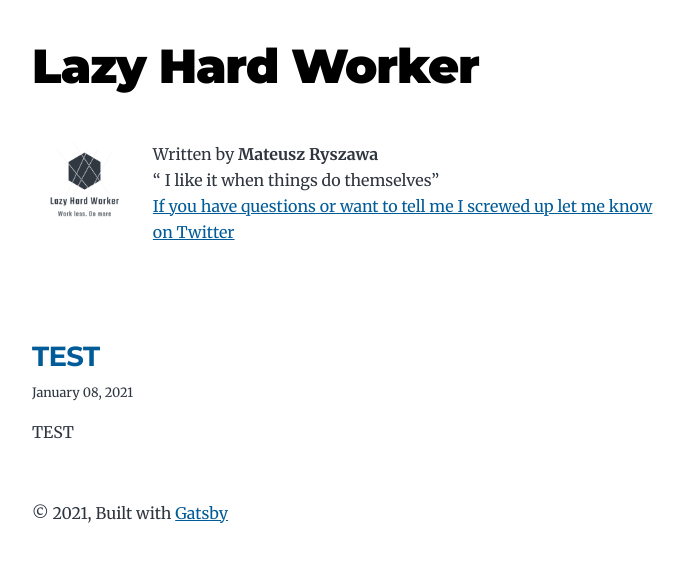
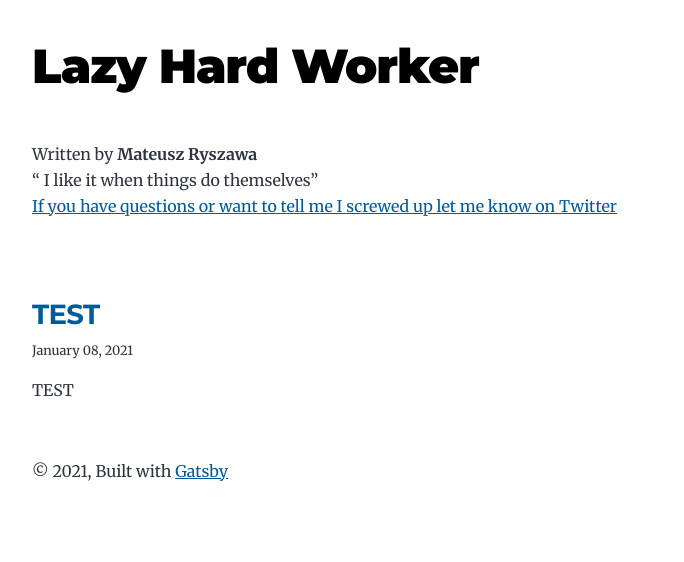
Before and after one commit to Ri-szi/firstblog, a Gatsby site: page / in a window 1280 px wide. Shown: the whole page, without its empty margins (292-976 px from the left). Built offline with nearby package versions, Linux system fonts and the light colour scheme; Gatsby itself is replaced by a stand-in of ours.

Commit message:
remove logo

```diff
--- a/src/components/bio.js
+++ b/src/components/bio.js
@@ -7,14 +7,14 @@
 
 import React from "react"
 import { useStaticQuery, graphql } from "gatsby"
-import Image from "gatsby-image"
+// import Image from "gatsby-image"
 
 const Bio = () => {
   const data = useStaticQuery(graphql`
     query BioQuery {
       avatar: file(absolutePath: { regex: "/LZH-logo.png/" }) {
         childImageSharp {
-          fixed(width: 120, height: 120, quality: 95) {
+          fixed(quality: 95) {
             ...GatsbyImageSharpFixed
           }
         }
@@ -37,11 +37,11 @@ const Bio = () => {
   const author = data.site.siteMetadata?.author
   const social = data.site.siteMetadata?.social
 
-  const avatar = data?.avatar?.childImageSharp?.fixed
+  // const avatar = data?.avatar?.childImageSharp?.fixed
 
   return (
     <div className="bio">
-      {avatar && (
+      {/* {avatar && (
         <Image
           fixed={avatar}
           alt={author?.name || ``}
@@ -51,7 +51,7 @@ const Bio = () => {
             objectFit: "contain",
           }}
         />
-      )}
+      )} */}
       {author?.name && (
         <p>
           Written by <strong>{author.name}</strong>
```
